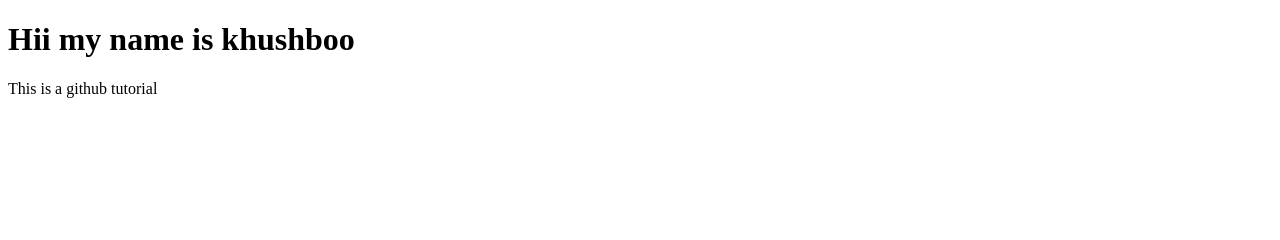
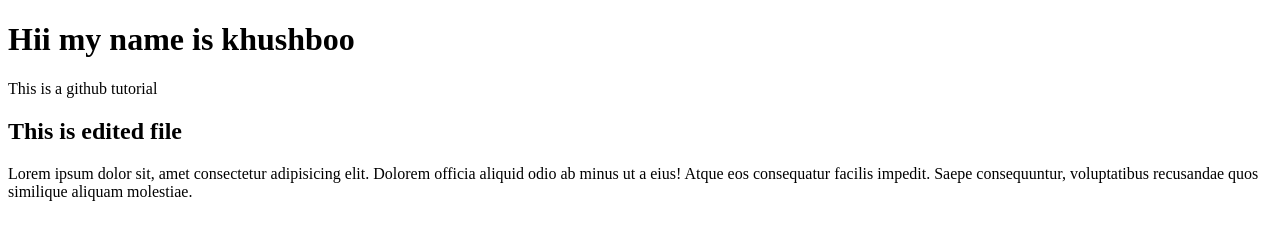
Before and after one commit to Sharma-khushboo/webdev, a plain HTML site: page Index.html in a window 1280 px wide. Drawn offline with Linux system fonts and the light colour scheme.

Commit message:
this is new update

```diff
--- a/Index.html
+++ b/Index.html
@@ -9,5 +9,9 @@
 <body>
     <h1>Hii my name is khushboo</h1>
     <p>This is a github tutorial</p>
+
+    <h2>This is edited file</h2>
+    <p>Lorem ipsum dolor sit, amet consectetur adipisicing elit. Dolorem officia aliquid odio ab minus ut a eius! Atque eos consequatur facilis impedit. Saepe consequuntur, voluptatibus recusandae quos similique aliquam molestiae.</p>
+
 </body>
 </html>
```
